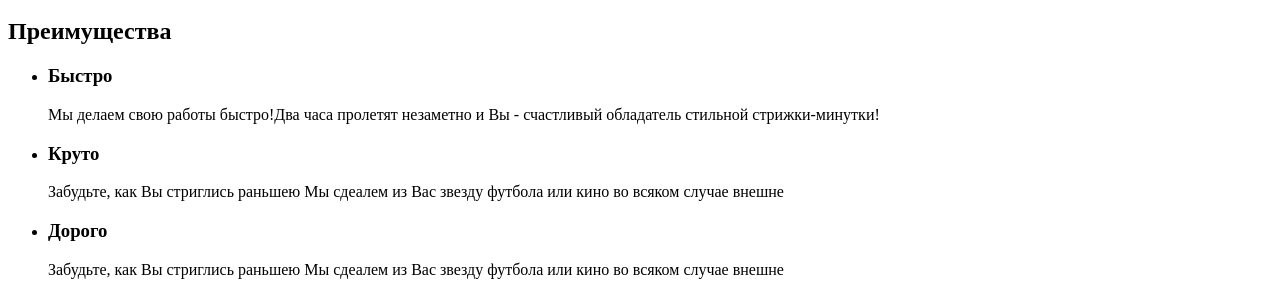
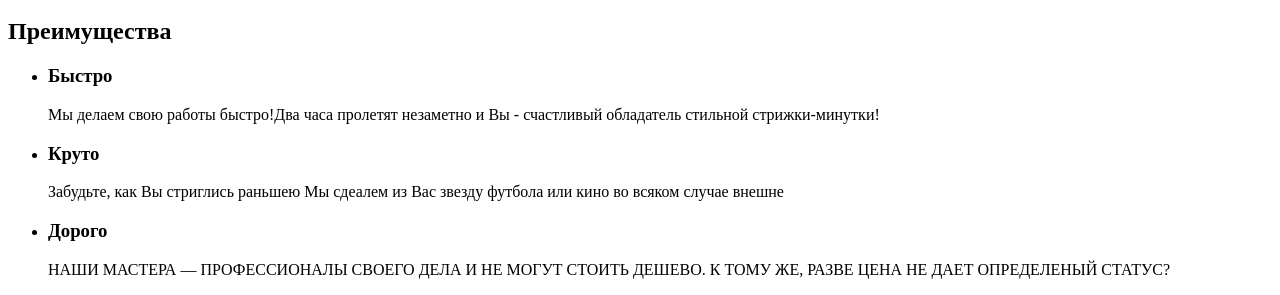
Before and after one commit to EminGasanov/EminGasanov.github.io, a plain HTML site: page Barbershop/index.html in a window 1280 px wide. Shown: the part 737-1032 px from the top of the page. Drawn offline with Linux system fonts and the light colour scheme.

Commit message:
Сверстал колонку с преимуществами

```diff
--- a/Barbershop/index.html
+++ b/Barbershop/index.html
@@ -47,8 +47,7 @@
         </li>
         <li class="features-item">
           <h3>Дорого</h3>
-          <p>Забудьте, как Вы стриглись раньшею Мы сдеалем из Вас звезду футбола или кино
-            во всяком случае внешне</p>
+          <p>НАШИ МАСТЕРА — ПРОФЕССИОНАЛЫ СВОЕГО ДЕЛА И НЕ МОГУТ СТОИТЬ ДЕШЕВО. К ТОМУ ЖЕ, РАЗВЕ ЦЕНА НЕ ДАЕТ ОПРЕДЕЛЕНЫЙ СТАТУС?</p>
         </li>
       </ul>
     </section>
```
